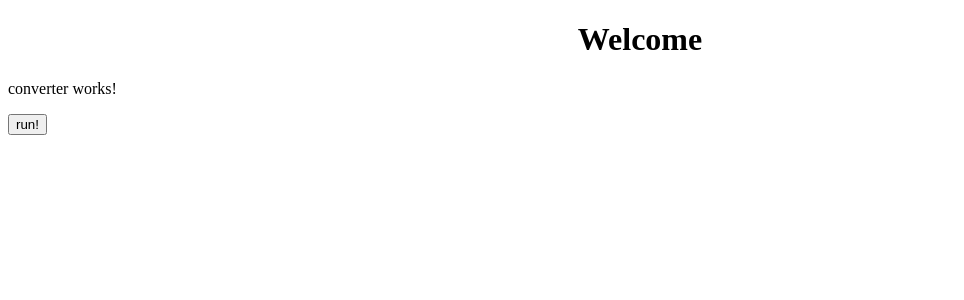
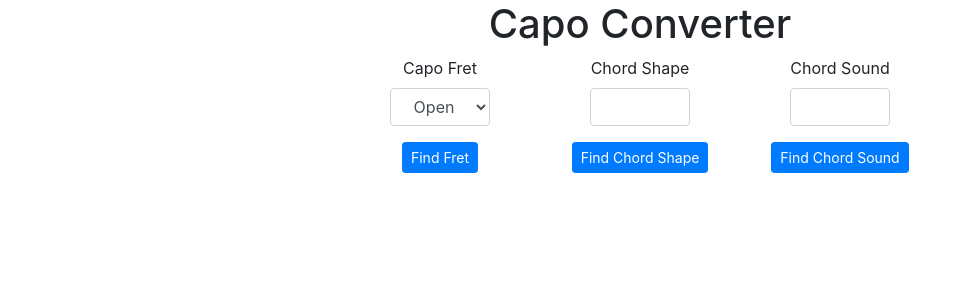
Before and after one commit to aatwong/capo-converter, an Angular app: page / in a window 1280 px wide. Shown: the top 300 px of the page, without its empty margins (0-964 px from the left). Built offline with nearby package versions, Linux system fonts and the light colour scheme.

Commit message:
finished functionality for calculator, installed jquery and popper for tooltip, but unable to resolve tooltip error

```diff
--- a/package.json
+++ b/package.json
@@ -21,7 +21,10 @@
     "@angular/platform-browser": "^5.2.0",
     "@angular/platform-browser-dynamic": "^5.2.0",
     "@angular/router": "^5.2.0",
+    "bootstrap": "^4.2.1",
     "core-js": "^2.4.1",
+    "jquery": "^3.3.1",
+    "popper.js": "^1.14.7",
     "rxjs": "^5.5.6",
     "zone.js": "^0.8.19"
   },
--- a/src/app/app.component.html
+++ b/src/app/app.component.html
@@ -1,7 +1,7 @@
 <!--The content below is only a placeholder and can be replaced.-->
 <div style="text-align:center">
   <h1>
-    Welcome
+    Capo Converter
   </h1>
 </div>
 
--- a/src/app/converter/converter.component.css
+++ b/src/app/converter/converter.component.css
@@ -0,0 +1,10 @@
+.container {
+    text-align: center;
+    max-width: 600px;
+}
+
+.input-field {
+    max-width: 100px;
+    margin: 0 auto;
+    text-align: center;
+}
--- a/src/app/converter/converter.component.html
+++ b/src/app/converter/converter.component.html
@@ -1,6 +1,47 @@
-<p>
-  converter works!
-</p>
+<!-- <div class="accordion" id="accordionExample">
+    <div class="card">
+      <div class="card-header" id="headingOne">
+        <h2 class="mb-0">
+          <button class="btn btn-link" type="button" data-toggle="collapse" data-target="#collapseOne" aria-expanded="true" aria-controls="collapseOne">
+            Collapsible Group Item #1
+          </button>
+        </h2>
+      </div>
 
+      <div id="collapseOne" class="collapse show" aria-labelledby="headingOne" data-parent="#accordionExample">
+        <div class="card-body">
+          Anim pariatur cliche reprehenderit, enim eiusmod high life accusamus terry richardson ad squid. 3 wolf moon officia aute, non cupidatat skateboard dolor brunch. Food truck quinoa nesciunt laborum eiusmod. Brunch 3 wolf moon tempor, sunt aliqua put a bird on it squid single-origin coffee nulla assumenda shoreditch et. Nihil anim keffiyeh helvetica, craft beer labore wes anderson cred nesciunt sapiente ea proident. Ad vegan excepteur butcher vice lomo. Leggings occaecat craft beer farm-to-table, raw denim aesthetic synth nesciunt you probably haven't heard of them accusamus labore sustainable VHS.
+        </div>
+      </div>
+    </div>
+  </div> -->
 
-<button (click)="transposePitchNameBySemitonesUp('g', -2)">run!</button>
+<div class="container" [formGroup]="transpositionForm">
+  <div class="row">
+    <div class="col-sm">
+      <div class="form-group">
+        <label for="capoPosition">Capo Fret</label>
+        <select class="form-control input-field" id="capoPosition" formControlName="capoPosition">
+          <option *ngFor="let fret of frets" [ngValue]="fret">
+            {{fret.name}}
+          </option>
+        </select>
+      </div>
+      <button type="button" id="btnCapoPosition" class="btn btn-primary btn-sm" (click)="generateCapoPosition()" [disabled]="allFieldsStable" data-toggle="tooltip" data-placement="bottom" title="Tooltip on bottom">Find Fret</button>
+    </div>
+    <div class="col-sm">
+      <div class="form-group">
+        <label for="chordShape">Chord Shape</label>
+        <input type="text" class="form-control input-field" id="chordShape" placeholder="" formControlName="chordShape">
+      </div>
+      <button type="button" class="btn btn-primary btn-sm" (click)="generateChordShape()" [disabled]="allFieldsStable">Find Chord Shape</button>
+    </div>
+    <div class="col-sm">
+      <div class="form-group">
+        <label for="chordSound">Chord Sound</label>
+        <input type="text" class="form-control input-field" id="chordSound" placeholder="" formControlName="chordSound">
+      </div>
+      <button type="button" class="btn btn-primary btn-sm" (click)="generateChordSound()" [disabled]="allFieldsStable">Find Chord Sound</button>
+    </div>
+  </div>
+</div>
--- a/src/app/converter/converter.component.ts
+++ b/src/app/converter/converter.component.ts
@@ -1,20 +1,56 @@
-import { Component, OnInit } from '@angular/core';
+import { Component, OnInit, AfterViewInit } from '@angular/core';
+import { FormControl, FormGroup } from '@angular/forms';
 import { ConverterService } from './converter.service';
 import { Pitch } from './music.interface';
+import * as $ from 'jquery/dist/jquery.min.js';
+import 'bootstrap/js/dist/tooltip';
+// import * as $ from 'jquery';
 
+declare var jQuery: any;
+// declare var $: any;
 
 @Component({
   selector: 'app-converter',
   templateUrl: './converter.component.html',
   styleUrls: ['./converter.component.css']
 })
-export class ConverterComponent implements OnInit {
+export class ConverterComponent implements OnInit, AfterViewInit {
+
+  public allFieldsStable: boolean;
+
+  private frets = [
+    { name: 'Open', fretNum: 0 },
+    { name: '1', fretNum: 1 },
+    { name: '2', fretNum: 2 },
+    { name: '3', fretNum: 3 },
+    { name: '4', fretNum: 4 },
+    { name: '5', fretNum: 5 },
+    { name: '6', fretNum: 6 },
+    { name: '7', fretNum: 7 },
+    { name: '8', fretNum: 8 },
+    { name: '9', fretNum: 9 },
+    { name: '10', fretNum: 10 },
+    { name: '11', fretNum: 11 }
+  ];
+
+  transpositionForm = new FormGroup({
+    capoPosition: new FormControl(this.frets[0]),
+    chordShape: new FormControl(''),
+    chordSound: new FormControl('')
+  });
 
   constructor(
     private converterService: ConverterService
   ) { }
 
   ngOnInit() {
+    this.transpositionForm.valueChanges.subscribe(() => {
+      this.allFieldsStable = false;
+    });
+  }
+
+  ngAfterViewInit() {
+    // $('[data-toggle="tooltip"]').tooltip();
   }
 
   getPitchNumByName(pitchName: string): number {
@@ -23,17 +59,25 @@ export class ConverterComponent implements OnInit {
     let pitchNum = -1;
     for (const key in pitchMap) {
       if (key === searchName) {
-        console.log(key);
         pitchNum = pitchMap[key];
       }
     }
-    console.log(pitchNum);
     if (pitchNum < 0) {
-      console.log('Uh Oh! Could not find the pitch: ' + pitchName);
+      console.log('Could not find the pitch: ' + pitchName);
       return;
     } else {
       return pitchNum;
     }
+  }
+
+  isValidPitchInput(pitchName: string): boolean {
+    const searchName = pitchName.toLowerCase().replace(/\s/g, '');
+    for (const key in this.converterService.pitchNameMap) {
+      if (key === searchName) {
+        return true;
+      }
+    }
+    return false;
   }
 
   getPitchByNum(pitchNumber: number): Pitch {
@@ -55,20 +99,112 @@ export class ConverterComponent implements OnInit {
     return;
   }
 
+  mod(n, m) {
+    return ((n % m) + m) % m;
+  }
+
   transposeByPitchNum(startingPitchNum: number, semitonesUp: number): number {
-    return ((startingPitchNum + semitonesUp) % 12);
+    return (this.mod(startingPitchNum + semitonesUp, 12));
   }
 
   transposePitchNameBySemitonesUp(pitchName: string, semitonesUp: number): Pitch {
     const originPitchNum = this.getPitchNumByName(pitchName);
     const transposedPitchNum = this.transposeByPitchNum(originPitchNum, semitonesUp);
-    console.log(this.getPitchByNum(transposedPitchNum));
     return this.getPitchByNum(transposedPitchNum);
   }
 
-  clearForm() {
+  resetForm() {
     // TODO
   }
 
+  generateChordSound(): void {
+    const capoPosition = this.transpositionForm.value.capoPosition;
+    const chordShape = this.transpositionForm.value.chordShape;
+    if (!chordShape) {
+      this.triggerErrorModal('Please enter a chord shape.');
+      return;
+    } else if (!this.isValidPitchInput(chordShape)) {
+      this.triggerErrorModal(
+        `We couldn't identify "${chordShape}" as a pitch. Please enter a valid pitch. Remember, all you need to enter is the pitch of the root note of the chord. For example, "B flat minor" would just be "B flat".`
+      );
+      return;
+    }
+    const chordSoundObj = this.transposePitchNameBySemitonesUp(chordShape, capoPosition.fretNum);
+    let chordSoundDisplayName = chordSoundObj.letter.toUpperCase();
+    if (chordSoundObj.accidental) {
+      chordSoundDisplayName += ' sharp';
+    }
+    this.transpositionForm.patchValue({
+      chordSound: chordSoundDisplayName
+    });
+    this.allFieldsStable = true;
+  }
+
+  generateChordShape(): void {
+    const capoPosition = this.transpositionForm.value.capoPosition;
+    const chordSound = this.transpositionForm.value.chordSound;
+    if (!chordSound) {
+      this.triggerErrorModal('Please enter the desired chord sound.');
+      return;
+    } else if (!this.isValidPitchInput(chordSound)) {
+      this.triggerErrorModal(
+        `We couldn't identify "${chordSound}" as a pitch. Please enter a valid pitch. Remember, all you need to enter is the pitch of the root note of the chord. For example, "B flat minor" would just be "B flat".`
+      );
+      return;
+    }
+    const chordShapeObj = this.transposePitchNameBySemitonesUp(chordSound, -capoPosition.fretNum);
+    let chordShapeDisplayName = chordShapeObj.letter.toUpperCase();
+    if (chordShapeObj.accidental) {
+      chordShapeDisplayName += ' sharp';
+    }
+    this.transpositionForm.patchValue({
+      chordShape: chordShapeDisplayName
+    });
+    this.allFieldsStable = true;
+  }
+
+  generateCapoPosition(): void {
+    const chordShape = this.transpositionForm.value.chordShape;
+    const chordSound = this.transpositionForm.value.chordSound;
+    if (!chordShape && !chordSound) {
+      this.triggerErrorModal('Please enter the chord shape and desired chord sound.');
+      return;
+    } else if (!chordShape) {
+      this.triggerErrorModal('Please enter a chord shape.');
+      return;
+    } else if (!chordSound) {
+      this.triggerErrorModal('Please enter the desired chord sound.');
+      return;
+    } else if (!this.isValidPitchInput(chordShape)) {
+      this.triggerErrorModal(
+        `We couldn't identify "${chordShape}" as a pitch. Please enter a valid pitch. Remember, all you need to enter is the pitch of the root note of the chord. For example, "B flat minor" would just be "B flat".`
+      );
+      return;
+    } else if (!this.isValidPitchInput(chordSound)) {
+      this.triggerErrorModal(
+        `We couldn't identify "${chordSound}" as a pitch. Please enter a valid pitch. Remember, all you need to enter is the pitch of the root note of the chord. For example, "B flat minor" would just be "B flat".`
+      );
+      return;
+    }
+    const shapePitchNum = this.getPitchNumByName(chordShape);
+    const soundPitchNum = this.getPitchNumByName(chordSound);
+    const capoFret = this.mod(soundPitchNum - shapePitchNum, 12);
+    this.transpositionForm.patchValue({
+      capoPosition: this.getFretObject(capoFret)
+    });
+    this.allFieldsStable = true;
+  }
+
+  getFretObject(fretNumber: number): object {
+    for (const fret of this.frets) {
+      if (fret.fretNum ===  fretNumber) {
+        return fret;
+      }
+    }
+  }
+
+  triggerErrorModal(message: string) { // TODO: add popup modal
+    alert(message);
+  }
 
 }
--- a/src/app/converter/converter.service.ts
+++ b/src/app/converter/converter.service.ts
@@ -96,6 +96,7 @@ export class ConverterService {
     'b+': 0,
     'b#': 0,
     'c': 0,
+    'cnatural': 0,
 
     'csharp': 1,
     'c+': 1,
@@ -105,6 +106,7 @@ export class ConverterService {
     'db': 1,
 
     'd': 2,
+    'dnatural': 2,
 
     'dsharp': 3,
     'd+': 3,
@@ -114,6 +116,7 @@ export class ConverterService {
     'eb': 3,
 
     'e': 4,
+    'enatural': 4,
     'fflat': 4,
     'f-': 4,
     'fb': 4,
@@ -122,6 +125,7 @@ export class ConverterService {
     'e+': 5,
     'e#': 5,
     'f': 5,
+    'fnatural': 5,
 
     'fsharp': 6,
     'f+': 6,
@@ -131,6 +135,7 @@ export class ConverterService {
     'gb': 6,
 
     'g': 7,
+    'gnatural': 7,
 
     'gsharp': 8,
     'g+': 8,
@@ -140,6 +145,7 @@ export class ConverterService {
     'ab': 8,
 
     'a': 9,
+    'anatural': 9,
 
     'asharp': 10,
     'a+': 10,
@@ -149,10 +155,10 @@ export class ConverterService {
     'bb': 10,
 
     'b': 11,
+    'bnatural': 11,
     'cflat': 11,
     'c-': 11,
     'cb': 11
-
   };
 
   constructor() { }
```
Also changed, not shown: src/app/app.module.ts (+5 -3 lines), .angular-cli.json, 1 other file (tests, documents, lock files or other folders).
